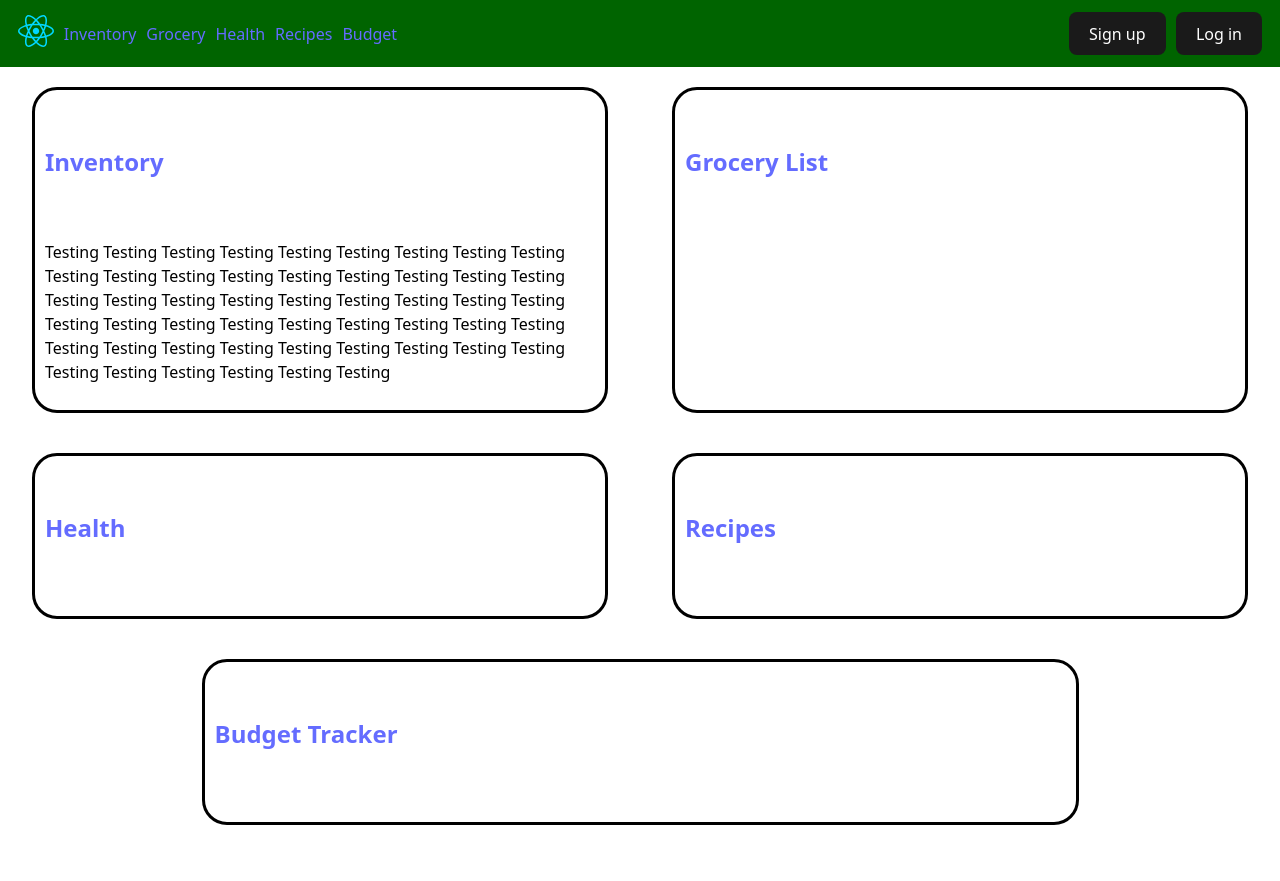
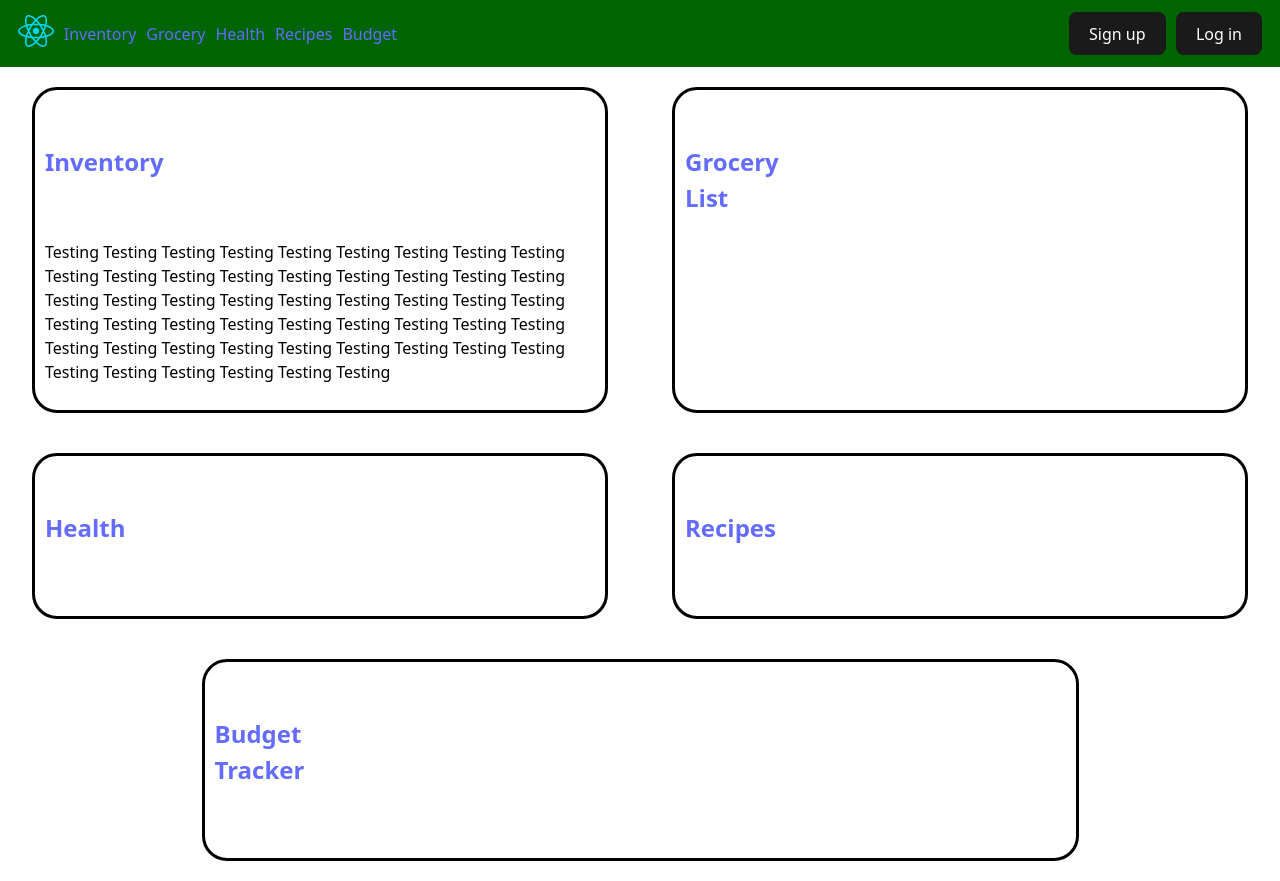
Before and after one commit to PAP-2025-Summer-L6-G1/Final-Project-Frontend, a React (Vite) app: page /budget in a window 1280 px wide. Before the commit the page ends 845 px from the top, so only its background shows below. Built offline with nearby package versions, Linux system fonts and the light colour scheme.

Commit message:
Improve styling

```diff
--- a/src/pages/Home.css
+++ b/src/pages/Home.css
@@ -5,11 +5,15 @@
 }
 .card {
     border: black solid;
+
     border-radius: 25px;
     padding: 10px;
     margin: 20px 2.5%;
     flex: 0.5 40%;
-    overflow-wrap: break-word;
+    h2 {
+        width: 70px;
+    }
+
 }
 .card-container {
     width: 100%;
```
